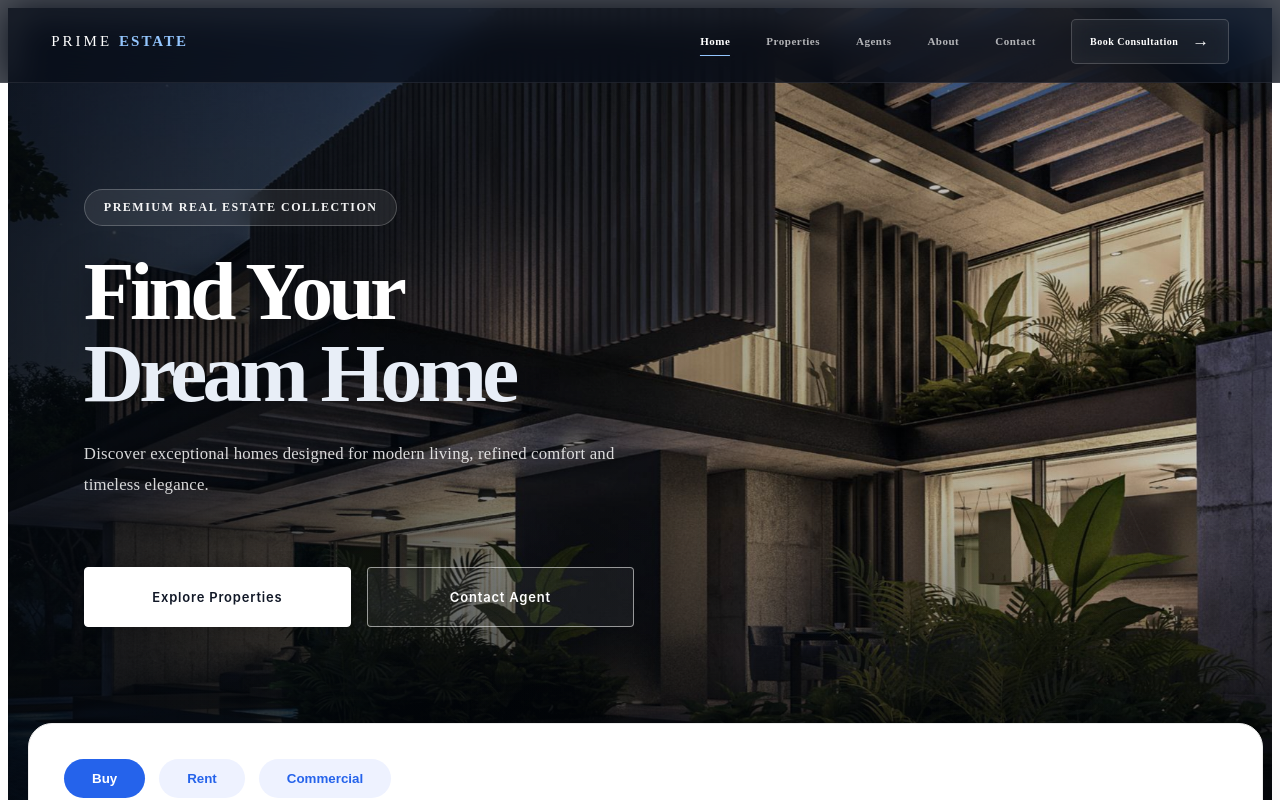
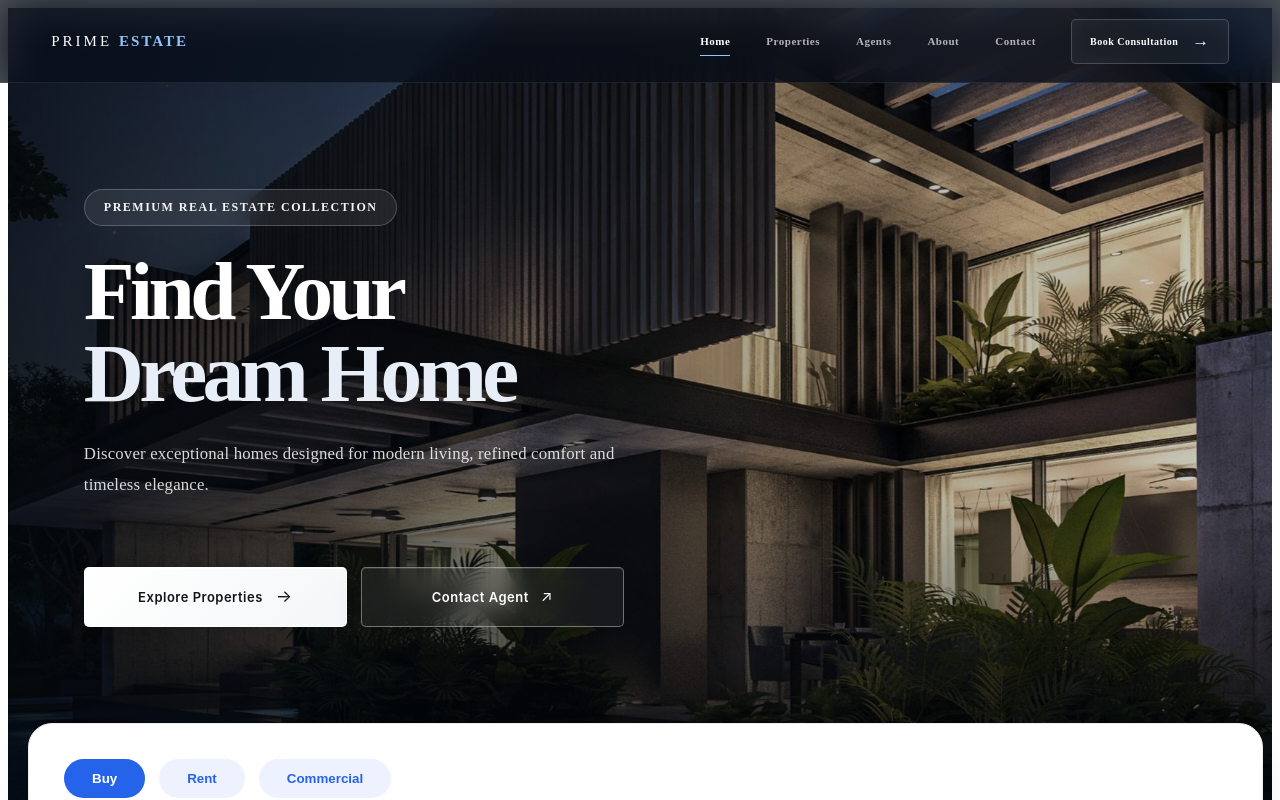
Before and after one commit to Arishusman/Prime-estate-web, a React (Vite) app: page /#/ in a window 1280 px wide. Shown: the top 800 px of the page. Built offline with nearby package versions, Linux system fonts and the light colour scheme; the HTML template or start-up script is replaced by a standard one.

Commit message:
Fix GitHub Pages routing

```diff
--- a/src/components/Hero/Hero.css
+++ b/src/components/Hero/Hero.css
@@ -239,106 +239,6 @@
         .18s
         cubic-bezier(.22,.61,.36,1)
         both;
-}
-
-
-/* =========================================================
-   BUTTONS
-========================================================= */
-
-.hero-buttons {
-    display: flex;
-
-    align-items: center;
-
-    gap: 14px;
-
-    flex-wrap: wrap;
-
-    animation: heroFadeUp 1s
-        .28s
-        cubic-bezier(.22,.61,.36,1)
-        both;
-}
-
-
-/* Base */
-
-.hero-btn {
-    height: 56px;
-
-    min-width: 180px;
-
-    padding: 0 27px;
-
-    border-radius: 10px;
-
-    font-family: inherit;
-
-    font-size: 14px;
-
-    font-weight: 600;
-
-    cursor: pointer;
-
-    transition:
-        transform .35s ease,
-        background .35s ease,
-        border-color .35s ease,
-        box-shadow .35s ease;
-
-    outline: none;
-}
-
-
-/* Primary */
-
-.hero-btn-primary {
-    border: 1px solid #ffffff;
-
-    background: #ffffff;
-
-    color: #111827;
-
-    box-shadow:
-        0 15px 35px
-        rgba(0,0,0,.22);
-}
-
-.hero-btn-primary:hover {
-    transform: translateY(-4px);
-
-    background: #f1f4f8;
-
-    box-shadow:
-        0 20px 45px
-        rgba(0,0,0,.3);
-}
-
-
-/* Secondary */
-
-.hero-btn-secondary {
-    border: 1px solid
-        rgba(255,255,255,.32);
-
-    background:
-        rgba(255,255,255,.08);
-
-    color: #ffffff;
-
-    backdrop-filter: blur(12px);
-    -webkit-backdrop-filter: blur(12px);
-}
-
-.hero-btn-secondary:hover {
-    transform: translateY(-4px);
-
-    background:
-        rgba(255,255,255,.16);
-
-    border-color:
-        rgba(255,255,255,.5);
 }
 
 
@@ -625,86 +525,148 @@
 }
 
 
-
 /* =====================================================
-   PREMIUM HERO BUTTONS
+   PRIME ESTATE — PREMIUM HERO BUTTONS
+   Luxury / Minimal / Cinematic
 ===================================================== */
 
 .hero-buttons {
     display: flex;
     align-items: center;
-    gap: 16px;
+    gap: 14px;
     margin-top: 32px;
 }
 
 
-/* ---------- BASE BUTTON ---------- */
+/* =====================================================
+   BASE BUTTON
+===================================================== */
 
 .hero-btn {
     position: relative;
+
     display: inline-flex;
     align-items: center;
     justify-content: center;
 
     min-width: 205px;
     height: 58px;
-    padding: 0 30px;
 
-    border-radius: 4px;
+    padding: 0 28px;
 
-    font-family: "Inter", "Helvetica Neue", sans-serif;
+    border-radius: 5px;
+
+    font-family: "Inter", "Helvetica Neue", Arial, sans-serif;
     font-size: 13px;
     font-weight: 600;
-    letter-spacing: 0.8px;
+
+    letter-spacing: 0.5px;
     text-decoration: none;
 
+    cursor: pointer;
+
     overflow: hidden;
+
     transition:
-        background-color 0.35s ease,
-        border-color 0.35s ease,
-        color 0.35s ease,
-        transform 0.35s ease,
-        box-shadow 0.35s ease;
+        transform 0.4s cubic-bezier(.22,.61,.36,1),
+        background-color 0.4s ease,
+        border-color 0.4s ease,
+        color 0.4s ease,
+        box-shadow 0.4s ease;
+
+    isolation: isolate;
 }
 
 
 /* =====================================================
-   EXPLORE PROPERTIES
+   BUTTON INNER SHINE
+===================================================== */
+
+.hero-btn::before {
+    content: "";
+
+    position: absolute;
+    top: 0;
+    left: -130%;
+
+    width: 75%;
+    height: 100%;
+
+    background:
+        linear-gradient(
+            90deg,
+            transparent,
+            rgba(255,255,255,.45),
+            transparent
+        );
+
+    transform: skewX(-22deg);
+
+    transition: left .7s cubic-bezier(.22,.61,.36,1);
+
+    z-index: -1;
+}
+
+
+/* =====================================================
+   EXPLORE PROPERTIES — PREMIUM WHITE
 ===================================================== */
 
 .hero-btn-primary {
-    color: #111827;
-    background: #ffffff;
+    color: #10151d;
 
-    border: 1px solid #ffffff;
+    background:
+        linear-gradient(
+            135deg,
+            #ffffff 0%,
+            #f4f6f8 100%
+        );
+
+    border: 1px solid rgba(255,255,255,.95);
 
     box-shadow:
-        0 8px 25px rgba(0, 0, 0, 0.18);
+        0 12px 30px rgba(0,0,0,.20),
+        inset 0 1px 0 rgba(255,255,255,.9);
 }
 
 
-/* Elegant shine effect */
+/* Arrow */
 
-.hero-btn-primary::before {
-    content: "";
-    position: absolute;
+.hero-btn-primary::after {
+    content: "→";
 
-    top: 0;
-    left: -120%;
+    margin-left: 13px;
 
-    width: 80%;
-    height: 100%;
+    font-size: 17px;
+    font-weight: 400;
 
-    background: linear-gradient(
-        90deg,
-        transparent,
-        rgba(255, 255, 255, 0.55),
-        transparent
-    );
+    line-height: 1;
 
-    transform: skewX(-20deg);
+    transition:
+        transform .35s ease,
+        margin-left .35s ease;
+}
 
-    transition: left 0.65s ease;
+
+/* Hover */
+
+.hero-btn-primary:hover {
+    color: #ffffff;
+
+    background:
+        linear-gradient(
+            135deg,
+            #171c24 0%,
+            #0d1118 100%
+        );
+
+    border-color: rgba(255,255,255,.75);
+
+    transform: translateY(-4px);
+
+    box-shadow:
+        0 18px 40px rgba(0,0,0,.34),
+        0 0 0 1px rgba(255,255,255,.05);
 }
 
 
@@ -713,56 +675,95 @@
 }
 
 
-.hero-btn-primary:hover {
-    color: #ffffff;
+.hero-btn-primary:hover::after {
+    margin-left: 17px;
 
-    background: #111827;
-
-    border-color: #ffffff;
-
-    transform: translateY(-3px);
-
-    box-shadow:
-        0 12px 30px rgba(0, 0, 0, 0.28);
+    transform: translateX(3px);
 }
 
 
 /* =====================================================
-   CONTACT AGENT
+   CONTACT AGENT — GLASS LUXURY
 ===================================================== */
 
 .hero-btn-secondary {
     color: #ffffff;
 
-    background: rgba(255, 255, 255, 0.06);
+    background:
+        rgba(255,255,255,.055);
 
-    border: 1px solid rgba(255, 255, 255, 0.55);
+    border: 1px solid rgba(255,255,255,.38);
 
-    backdrop-filter: blur(8px);
-    -webkit-backdrop-filter: blur(8px);
+    box-shadow:
+        inset 0 1px 0 rgba(255,255,255,.12),
+        0 10px 30px rgba(0,0,0,.12);
+
+    backdrop-filter: blur(12px);
+    -webkit-backdrop-filter: blur(12px);
 }
 
 
+/* Arrow */
+
+.hero-btn-secondary::after {
+    content: "↗";
+
+    margin-left: 12px;
+
+    font-size: 15px;
+    font-weight: 400;
+
+    transition:
+        transform .35s ease,
+        margin-left .35s ease;
+}
+
+
+/* Hover */
+
 .hero-btn-secondary:hover {
-    color: #111827;
+    color: #11161d;
 
-    background: #ffffff;
+    background: rgba(255,255,255,.96);
 
     border-color: #ffffff;
 
-    transform: translateY(-3px);
+    transform: translateY(-4px);
 
     box-shadow:
-        0 12px 30px rgba(0, 0, 0, 0.25);
+        0 18px 40px rgba(0,0,0,.30);
+}
+
+
+.hero-btn-secondary:hover::before {
+    left: 140%;
+}
+
+
+.hero-btn-secondary:hover::after {
+    margin-left: 16px;
+
+    transform:
+        translate(2px,-2px);
 }
 
 
 /* =====================================================
-   ACTIVE / CLICK EFFECT
+   ACTIVE / CLICK
 ===================================================== */
 
 .hero-btn:active {
     transform: translateY(-1px);
+}
+
+
+/* =====================================================
+   FOCUS — ACCESSIBILITY
+===================================================== */
+
+.hero-btn:focus-visible {
+    outline: 2px solid rgba(255,255,255,.85);
+    outline-offset: 4px;
 }
 
 
@@ -774,12 +775,16 @@
 
     .hero-buttons {
         gap: 12px;
+        margin-top: 26px;
     }
 
     .hero-btn {
-        min-width: 175px;
+        min-width: 180px;
         height: 54px;
+
         padding: 0 22px;
+
+        font-size: 12px;
     }
 }
 
@@ -791,15 +796,55 @@
 @media (max-width: 520px) {
 
     .hero-buttons {
+        width: 100%;
+        max-width: 330px;
+
         flex-direction: column;
         align-items: stretch;
-        width: 100%;
-        max-width: 320px;
+
+        gap: 11px;
+
+        margin-top: 24px;
     }
 
     .hero-btn {
         width: 100%;
         min-width: 0;
+
         height: 54px;
+
+        padding: 0 20px;
     }
 }
+
+
+/* =====================================================
+   TOUCH DEVICES
+===================================================== */
+
+@media (hover: none) {
+
+    .hero-btn-primary:hover,
+    .hero-btn-secondary:hover {
+        transform: none;
+    }
+
+    .hero-btn-primary:hover::before,
+    .hero-btn-secondary:hover::before {
+        left: -130%;
+    }
+}
+
+
+/* =====================================================
+   REDUCED MOTION
+===================================================== */
+
+@media (prefers-reduced-motion: reduce) {
+
+    .hero-btn,
+    .hero-btn::before,
+    .hero-btn::after {
+        transition: none;
+    }
+}
```
